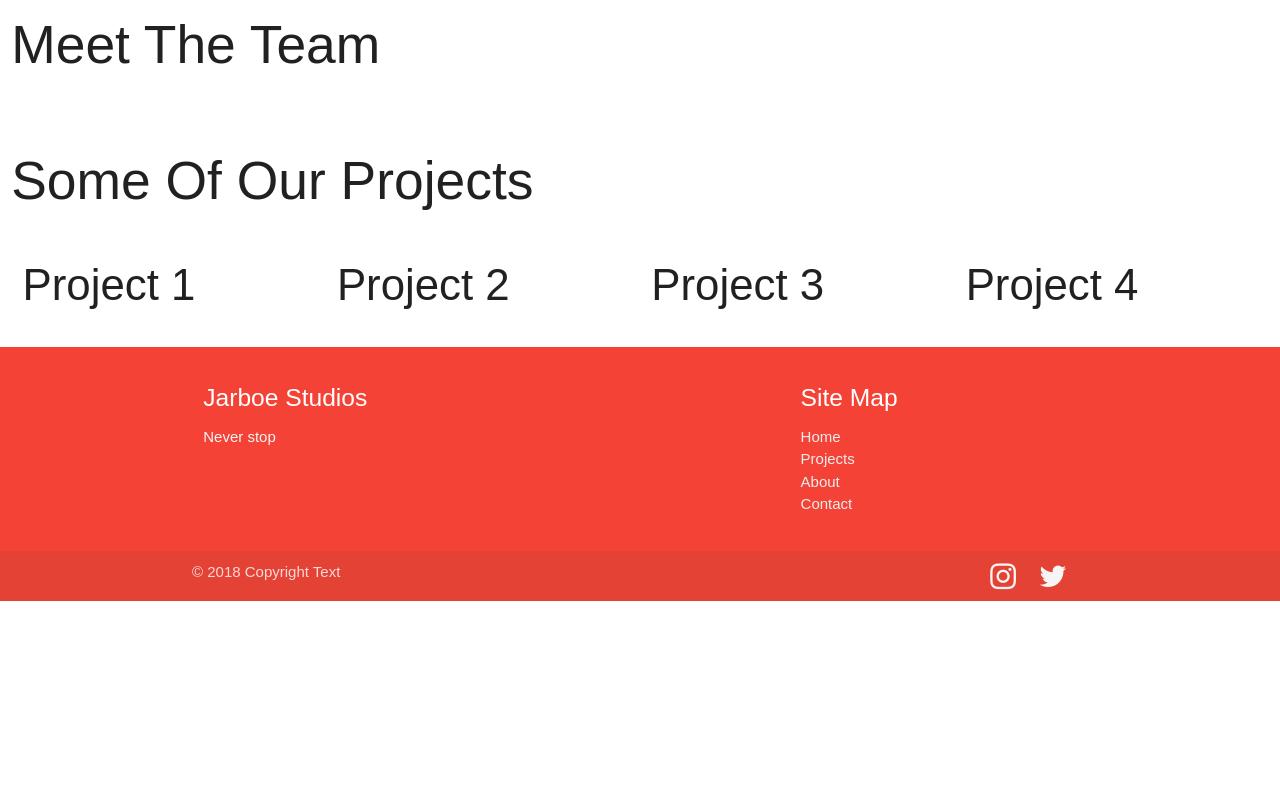
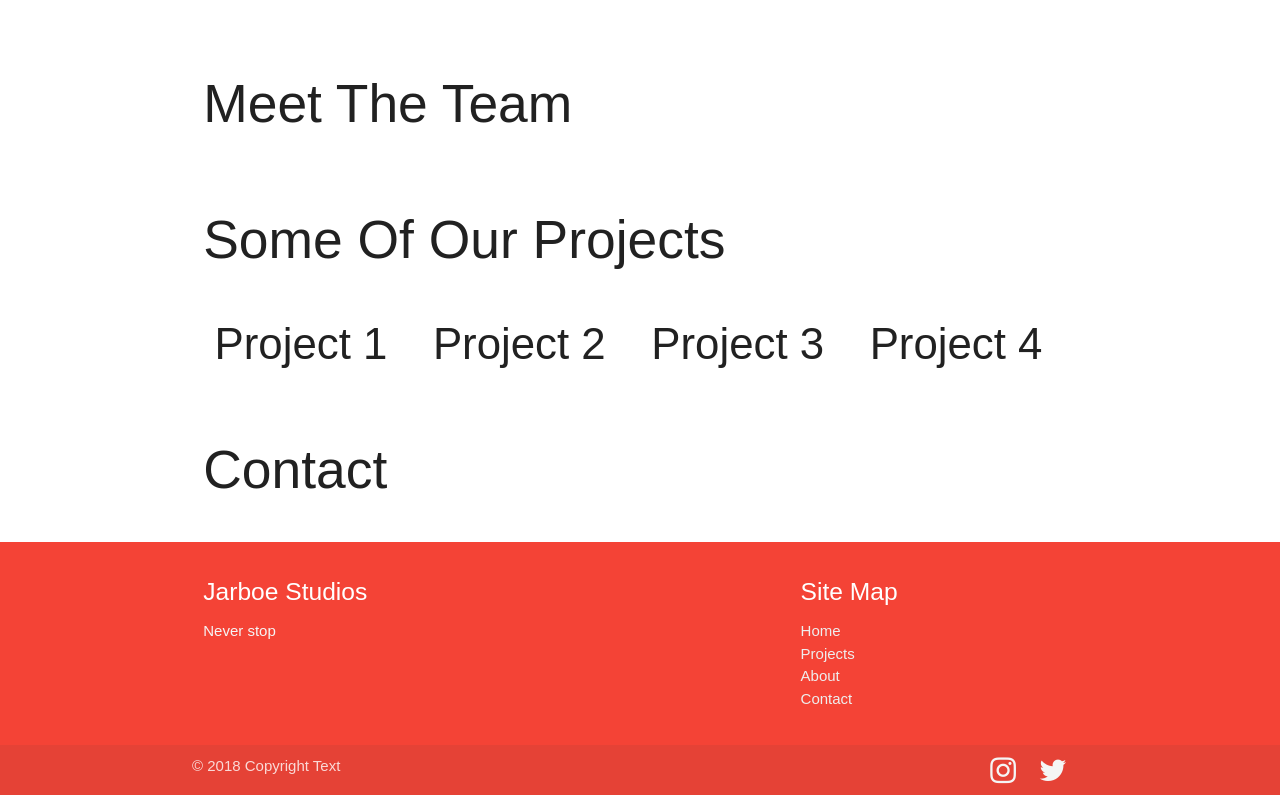
Before and after one commit to andrejarboe/jarboe, a React (Create React App) app in the folder client/: page / in a window 1280 px wide. Shown: the part 772-1567 px from the top of the page. Before the commit the page ends 1373 px from the top, so only its background shows below. Built offline with nearby package versions, Linux system fonts and the light colour scheme.

Commit message:
add contact section and a container to each sectionn

```diff
--- a/client/src/pages/Home/Home.jsx
+++ b/client/src/pages/Home/Home.jsx
@@ -14,6 +14,7 @@ class Home extends Component {
 
         {/* Services */}
         <section id="services" className="row">
+        <div className="container">
           <div className="col s12">
             <h2>Services</h2>
             <p>How can we make you happy?</p>
@@ -27,17 +28,24 @@ class Home extends Component {
           <div className="col s12 m4">
             <h2>Social Media</h2>
           </div>
+          </div>
+
         </section>
 
         {/* Team */}
         <section id="team" className="row">
+        <div className="container">
           <div className="col s12">
             <h2>Meet The Team</h2>
           </div>
+          </div>
+
         </section>
 
         {/* Projects */}
         <section id="projects" className="row">
+          <div className="container">
+
           <div className="col s12">
             <h2>Some Of Our Projects</h2>
             <div className="col s12 m6 l3">
@@ -53,6 +61,17 @@ class Home extends Component {
               <h3>Project 4</h3>
             </div>
           </div>
+          </div>
+
+        </section>
+
+        {/* Contact */}
+        <section id="contact" className="row">
+          <div className="container">
+            <div className="col s12">
+              <h2>Contact</h2>
+            </div>
+          </div>
         </section>
 
 
```
